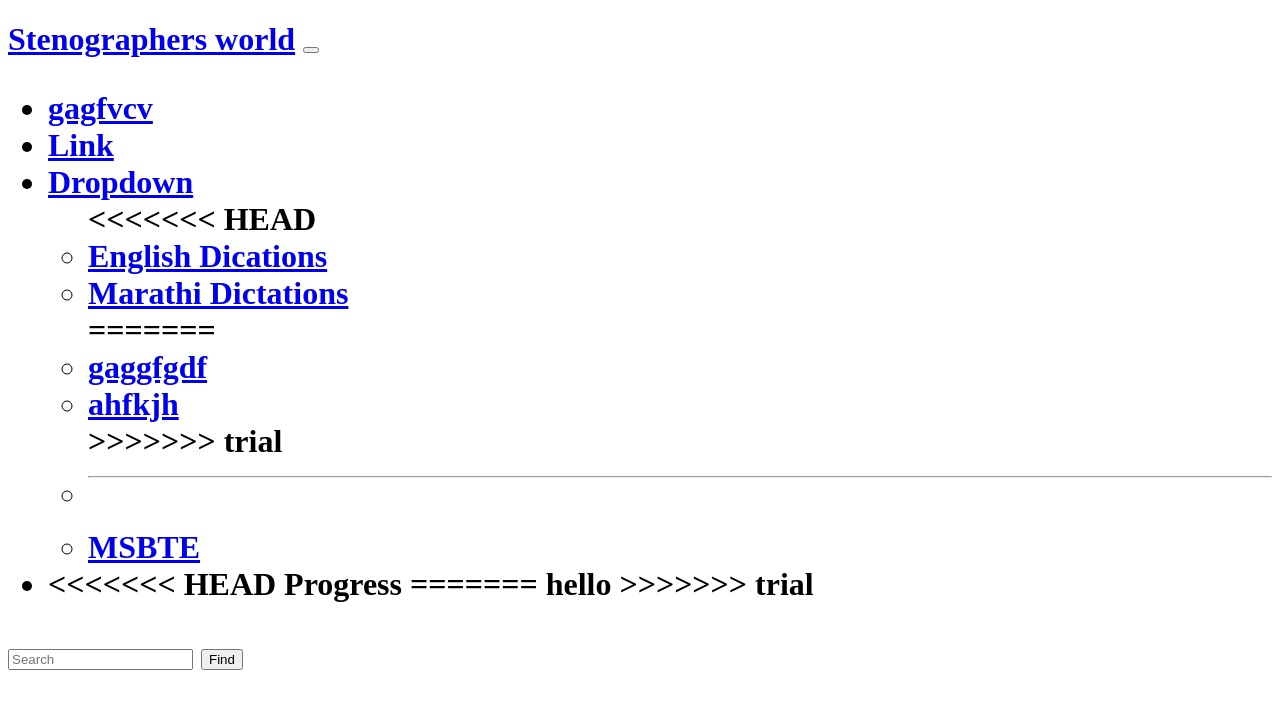
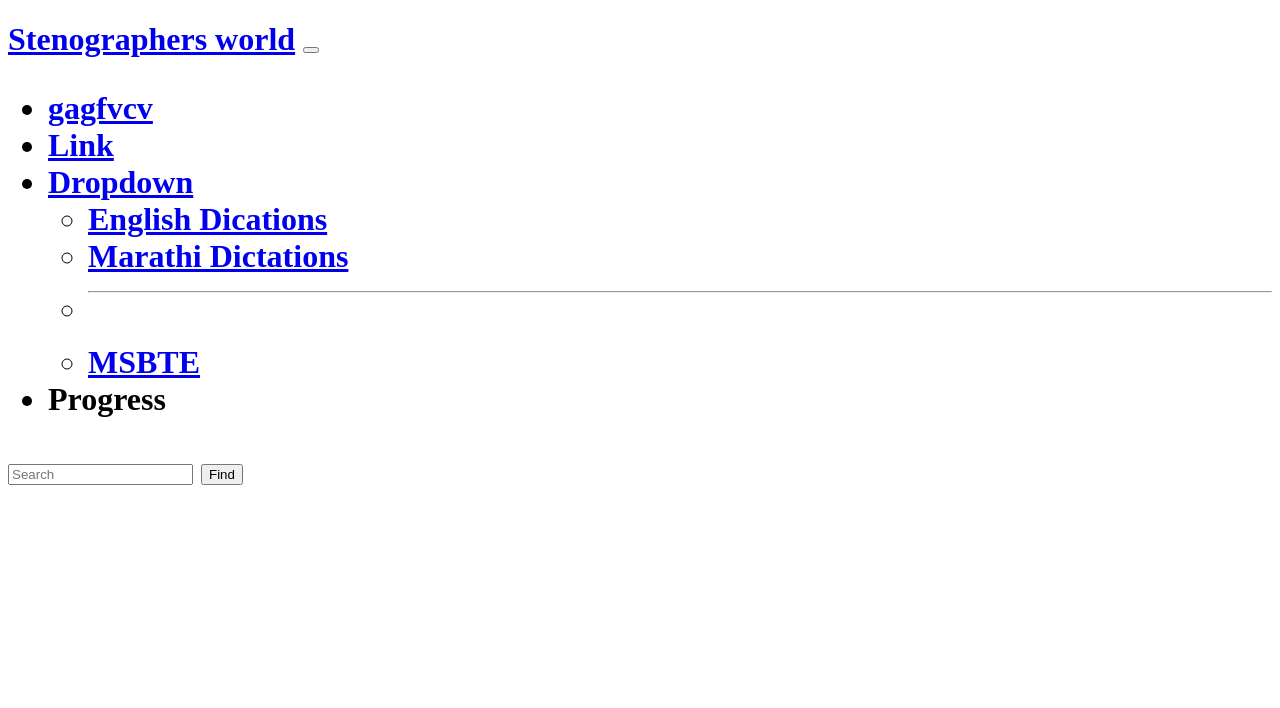
Before and after one commit to VaishakhB/sample-repository, a plain HTML site: page index.html in a window 1280 px wide. Drawn offline with Linux system fonts and the light colour scheme.

Commit message:
changes done

```diff
--- a/index.html
+++ b/index.html
@@ -25,23 +25,14 @@
                   Dropdown
                 </a>
                 <ul class="dropdown-menu">
-<<<<<<< HEAD
                   <li><a class="dropdown-item" href="#">English Dications</a></li>
                   <li><a class="dropdown-item" href="#">Marathi Dictations</a></li>
-=======
-                  <li><a class="dropdown-item" href="#">gaggfgdf</a></li>
-                  <li><a class="dropdown-item" href="#">ahfkjh</a></li>
->>>>>>> trial
                   <li><hr class="dropdown-divider"></li>
                   <li><a class="dropdown-item" href="#">MSBTE</a></li>
                 </ul>
               </li>
               <li class="nav-item">
-<<<<<<< HEAD
                 <a class="nav-link disabled">Progress</a>
-=======
-                <a class="nav-link disabled">hello</a>
->>>>>>> trial
               </li>
             </ul>
             <form class="d-flex" role="search">
```
